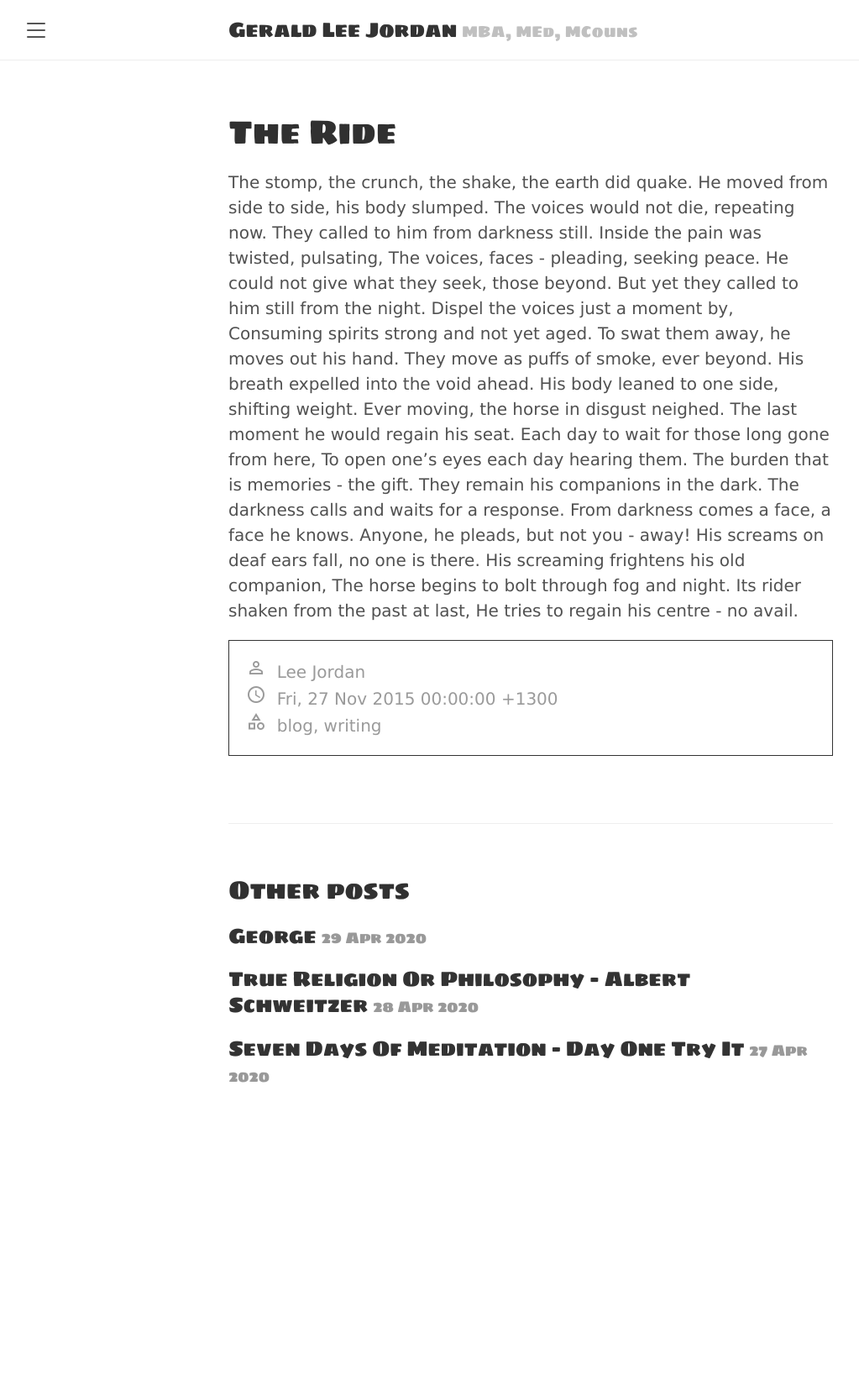
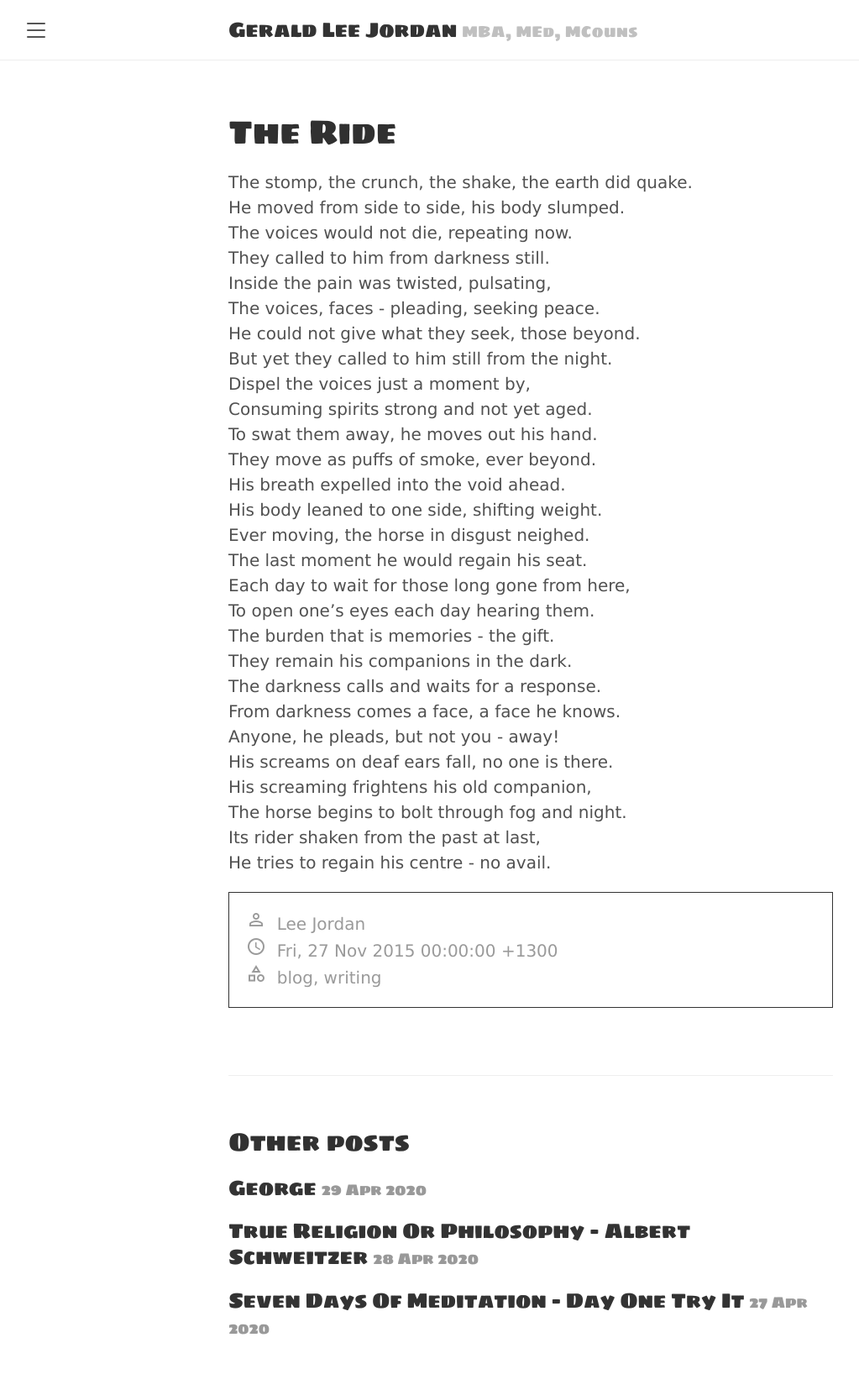
Before and after one commit to tracyjordan/tracyjordan.github.io, a Jekyll site: the page built from _posts/2015-11-27-the-ride.md, in a window 1280 px wide. Shown: the whole page at 84% size, without its empty margins (8-1031 px from the left). Built offline with Jekyll 4.4.1, drawn with Linux system fonts in a browser that asks for light colours; before the commit the page ends 1355 px from its top, so only the background shows below that.

```diff
--- a/_posts/2015-11-27-the-ride.md
+++ b/_posts/2015-11-27-the-ride.md
@@ -7,31 +7,31 @@ author: Lee Jordan
 published: true
 ---
 
-The stomp, the crunch, the shake, the earth did quake.
-He moved from side to side, his body slumped.
-The voices would not die, repeating now.
-They called to him from darkness still.
-Inside the pain was twisted, pulsating,
-The voices, faces - pleading, seeking peace.
-He could not give what they seek, those beyond.
-But yet they called to him still from the night.
-Dispel the voices just a moment by,
-Consuming spirits strong and not yet aged.
-To swat them away, he moves out his hand.
-They move as puffs of smoke, ever beyond.
-His breath expelled into the void ahead.
-His body leaned to one side, shifting weight.
-Ever moving, the horse in disgust neighed.
-The last moment he would regain his seat.
-Each day to wait for those long gone from here,
-To open one's eyes each day hearing them.
-The burden that is memories - the gift.
-They remain his companions in the dark.
-The darkness calls and waits for a response.
-From darkness comes a face, a face he knows.
-Anyone, he pleads, but not you - away!
-His screams on deaf ears fall, no one is there.
-His screaming frightens his old companion,
-The horse begins to bolt through fog and night.
-Its rider shaken from the past at last,
-He tries to regain his centre - no avail.
+The stomp, the crunch, the shake, the earth did quake.<br>
+He moved from side to side, his body slumped.<br>
+The voices would not die, repeating now.<br>
+They called to him from darkness still.<br>
+Inside the pain was twisted, pulsating,<br>
+The voices, faces - pleading, seeking peace.<br>
+He could not give what they seek, those beyond.<br>
+But yet they called to him still from the night.<br>
+Dispel the voices just a moment by,<br>
+Consuming spirits strong and not yet aged.<br>
+To swat them away, he moves out his hand.<br>
+They move as puffs of smoke, ever beyond.<br>
+His breath expelled into the void ahead.<br>
+His body leaned to one side, shifting weight.<br>
+Ever moving, the horse in disgust neighed.<br>
+The last moment he would regain his seat.<br>
+Each day to wait for those long gone from here,<br>
+To open one's eyes each day hearing them.<br>
+The burden that is memories - the gift.<br>
+They remain his companions in the dark.<br>
+The darkness calls and waits for a response.<br>
+From darkness comes a face, a face he knows.<br>
+Anyone, he pleads, but not you - away!<br>
+His screams on deaf ears fall, no one is there.<br>
+His screaming frightens his old companion,<br>
+The horse begins to bolt through fog and night.<br>
+Its rider shaken from the past at last,<br>
+He tries to regain his centre - no avail.<br>
```
